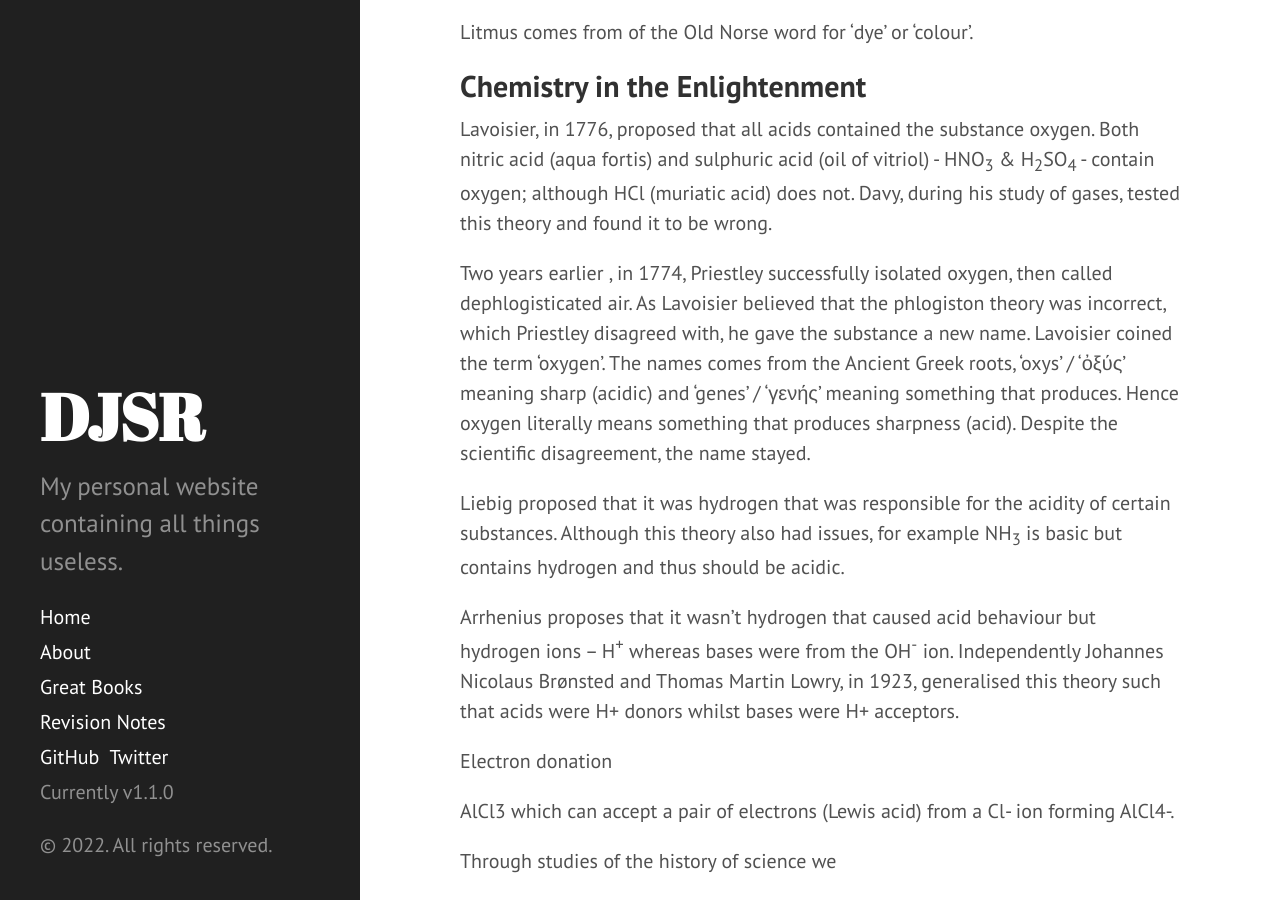
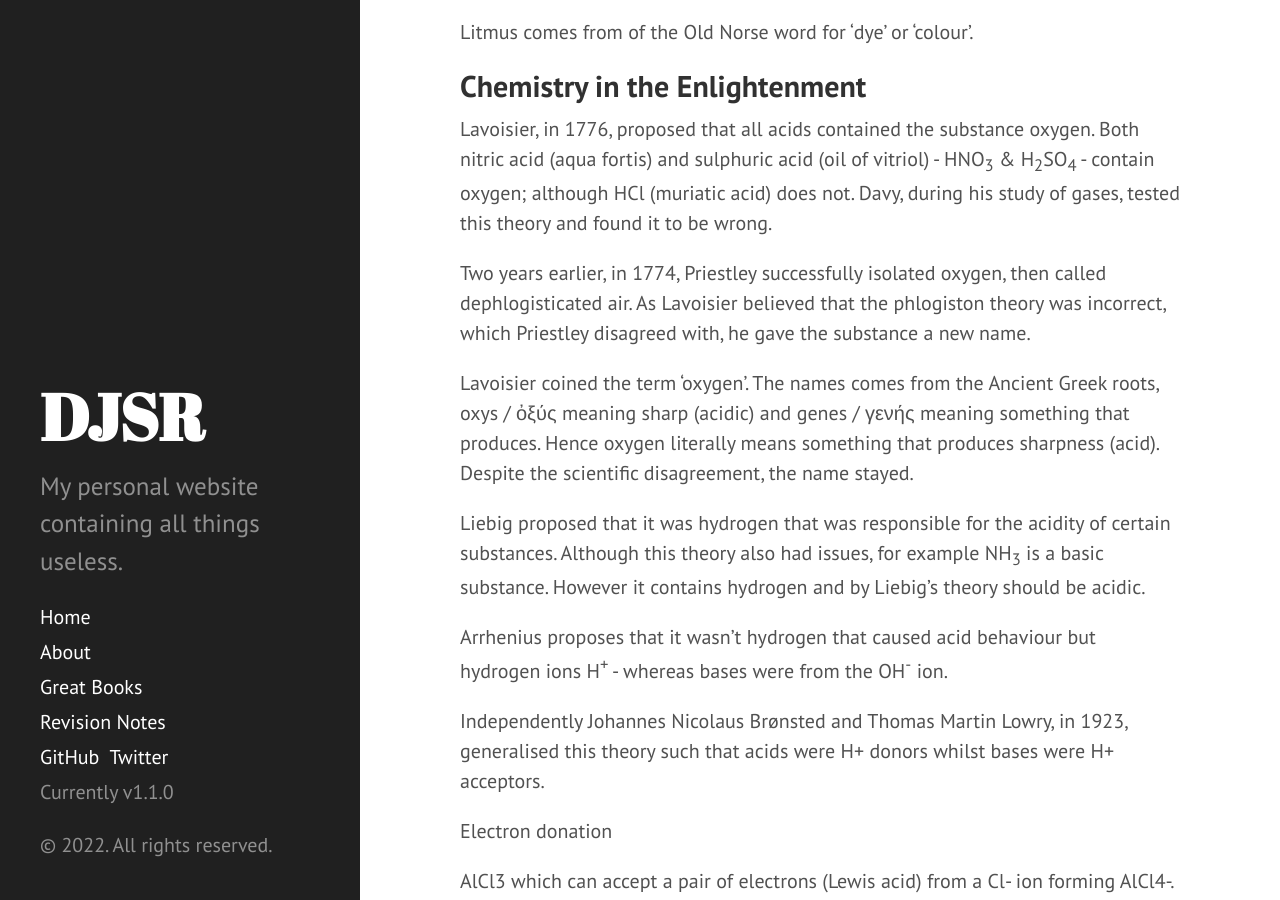
Before and after one commit to dansomrob/dansomrob.github.io, a Jekyll site: the page built from _posts/2022-01-25-aicds.md, in a window 1280 px wide and 900 px high, scrolled down 3214 px. Built offline with Jekyll 4.4.1, drawn with Linux system fonts in a browser that asks for light colours.

Commit message:
Update 2022-01-25-aicds.md

```diff
--- a/_posts/2022-01-25-aicds.md
+++ b/_posts/2022-01-25-aicds.md
@@ -52,11 +52,15 @@ Litmus comes from of the Old Norse word for ‘dye’ or ‘colour’.
 
 Lavoisier, in 1776, proposed that all acids contained the substance oxygen. Both nitric acid (aqua fortis) and sulphuric acid (oil of vitriol) - HNO<sub>3</sub> & H<sub>2</sub>SO<sub>4</sub> - contain oxygen; although HCl (muriatic acid) does not. Davy, during his study of gases, tested this theory and found it to be wrong.
 
-Two years earlier , in 1774, Priestley successfully isolated oxygen, then called dephlogisticated air. As Lavoisier believed that the phlogiston theory was incorrect, which Priestley disagreed with, he gave the substance a new name. Lavoisier coined the term ‘oxygen’. The names comes from the Ancient Greek roots, ‘oxys’ / 'ὀξύς' meaning sharp (acidic) and ‘genes’ / ‘γενής’ meaning something that produces. Hence oxygen literally means something that produces sharpness (acid). Despite the scientific disagreement, the name stayed.
+Two years earlier, in 1774, Priestley successfully isolated oxygen, then called dephlogisticated air. As Lavoisier believed that the phlogiston theory was incorrect, which Priestley disagreed with, he gave the substance a new name.
 
-Liebig proposed that it was hydrogen that was responsible for the acidity of certain substances. Although this theory also had issues, for example NH<sub>3</sub> is basic but contains hydrogen and thus should be acidic.
+Lavoisier coined the term ‘oxygen’. The names comes from the Ancient Greek roots, oxys / ὀξύς meaning sharp (acidic) and genes / γενής meaning something that produces. Hence oxygen literally means something that produces sharpness (acid). Despite the scientific disagreement, the name stayed.
 
-Arrhenius proposes that it wasn’t hydrogen that caused acid behaviour but hydrogen ions – H<sup>+</sup> whereas bases were from the OH<sup>-</sup> ion. Independently Johannes Nicolaus Brønsted and Thomas Martin Lowry, in 1923, generalised this theory such that acids were H+ donors whilst bases were H+ acceptors.
+Liebig proposed that it was hydrogen that was responsible for the acidity of certain substances. Although this theory also had issues, for example NH<sub>3</sub> is a basic substance. However it contains hydrogen and by Liebig's theory should be acidic.
+
+Arrhenius proposes that it wasn’t hydrogen that caused acid behaviour but hydrogen ions H<sup>+</sup> - whereas bases were from the OH<sup>-</sup> ion.
+
+Independently Johannes Nicolaus Brønsted and Thomas Martin Lowry, in 1923, generalised this theory such that acids were H+ donors whilst bases were H+ acceptors.
 
 Electron donation
 
```
